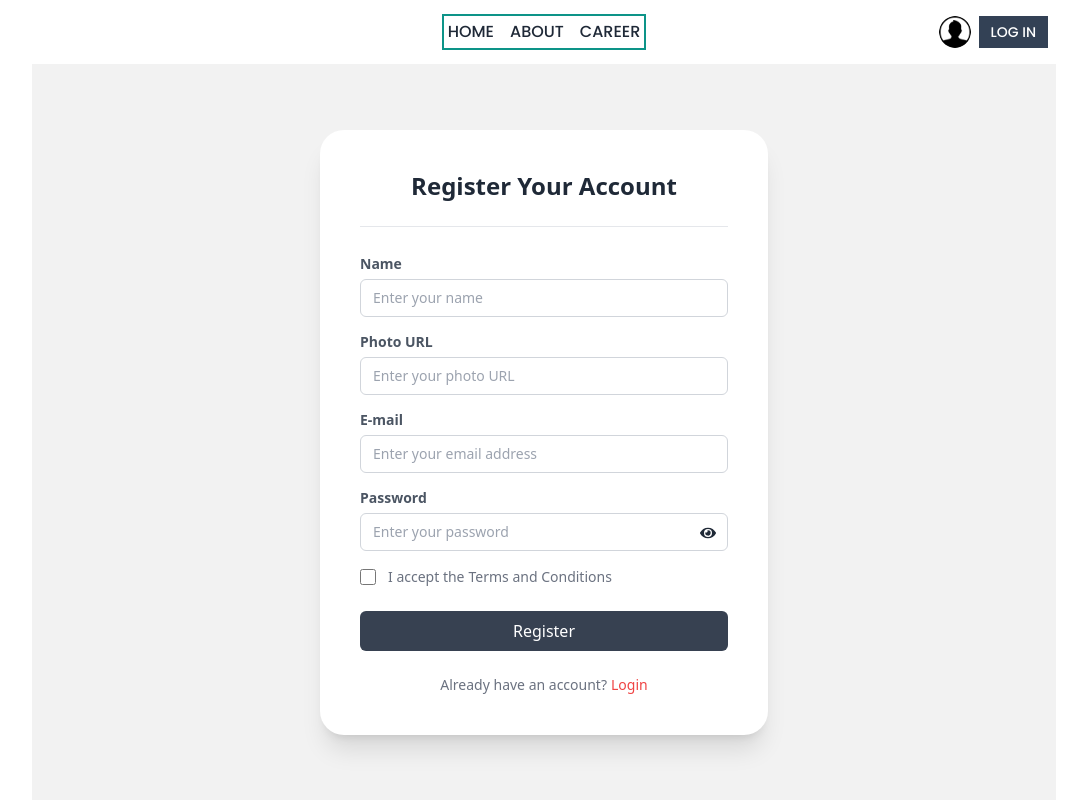
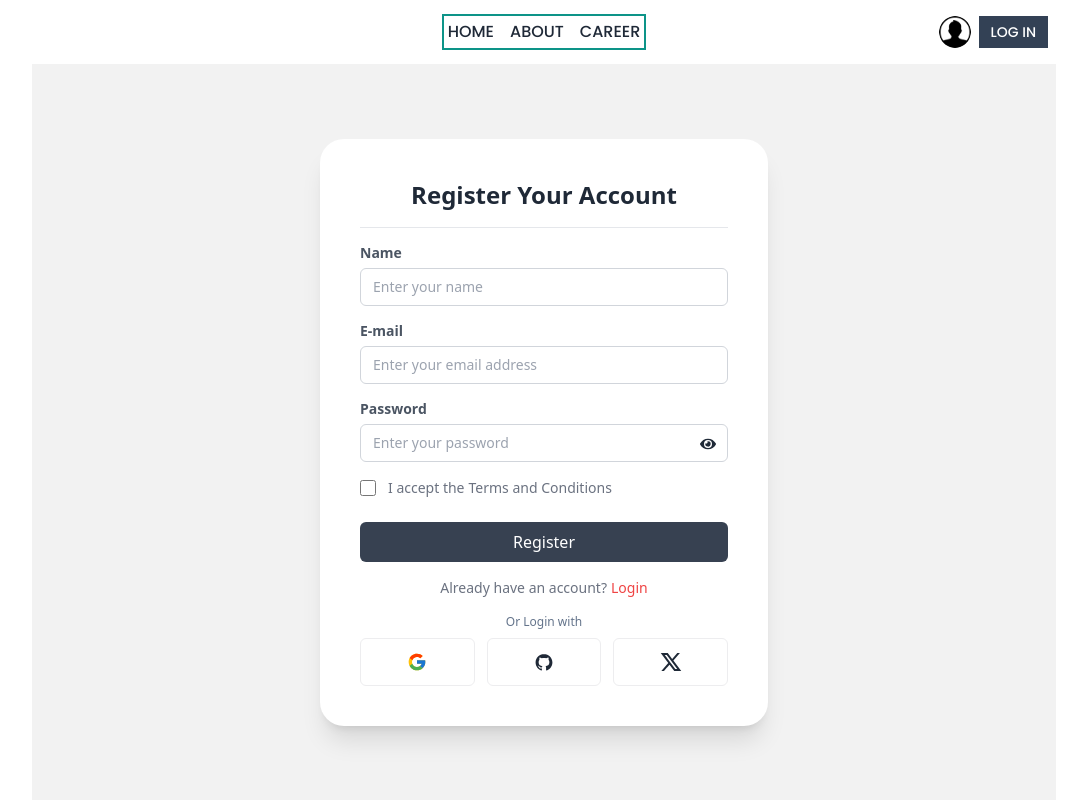
Before and after one commit to NaimulHasanEmon/The-Dragon-News, a React (Vite) app: page /register in a window 1280 px wide. Shown: the whole page, without its empty margins (96-1183 px from the left). Built offline with nearby package versions, Linux system fonts and the light colour scheme; no server answers; a web font is replaced by a local one.

Commit message:
Login with otheres button updated

```diff
--- a/src/pages/Login/Login.jsx
+++ b/src/pages/Login/Login.jsx
@@ -3,6 +3,10 @@ import Navbar from "../Shared/Navbar/Navbar";
 import { FaEye, FaEyeSlash } from "react-icons/fa";
 import { useContext, useState } from "react";
 import { AuthContext } from "../../providers/AuthProvider";
+import { FcGoogle } from "react-icons/fc";
+// import { DiApple } from "react-icons/di";
+import { DiGithubBadge } from "react-icons/di";
+import { RiTwitterXLine } from "react-icons/ri";
 
 const Login = () => {
   const [showPass, setShowPass] = useState(false);
@@ -97,6 +101,34 @@ const Login = () => {
               </Link>
             </p>
           </div>
+
+          {/* Other Login Options */}
+          <div>
+            <p className="flex justify-center text-xs text-slate-500 mt-5">Or Login with</p>
+            <div>
+            <div class='flex gap-3'>
+                {/* Login with google */}
+                <button className='mt-2 w-full h-12 rounded-md flex justify-center items-center font-medium gap-2 border border-[#ededef] bg-white cursor-pointer transition duration-200 ease-in-out hover:border-[#2d79f3]'>
+                  <FcGoogle className='text-xl' />
+                </button>
+
+                {/* Login with Apple */}
+                {/* <button className='btn-google'>
+                            <DiApple className="text-2xl" />
+                          </button> */}
+
+                {/* Login with Github */}
+                <button className='mt-2 w-full h-12 rounded-md flex justify-center items-center font-medium gap-2 border border-[#ededef] bg-white cursor-pointer transition duration-200 ease-in-out hover:border-[#2d79f3]'>
+                  <DiGithubBadge className='text-2xl' />
+                </button>
+
+                {/* Login with X or Twitter */}
+                <button className='mt-2 w-full h-12 rounded-md flex justify-center items-center font-medium gap-2 border border-[#ededef] bg-white cursor-pointer transition duration-200 ease-in-out hover:border-[#2d79f3]'>
+                  <RiTwitterXLine className='text-2xl' />
+                </button>
+              </div>
+            </div>
+          </div>
         </div>
       </div>
     </div>
--- a/src/pages/Register/Register.jsx
+++ b/src/pages/Register/Register.jsx
@@ -3,6 +3,10 @@ import Navbar from "../Shared/Navbar/Navbar";
 import { FaEye, FaEyeSlash } from "react-icons/fa";
 import { useContext, useState } from "react";
 import { AuthContext } from "../../providers/AuthProvider";
+import { FcGoogle } from "react-icons/fc";
+// import { DiApple } from "react-icons/di";
+import { DiGithubBadge } from "react-icons/di";
+import { RiTwitterXLine } from "react-icons/ri";
 
 const Register = () => {
   const [showPass, setShowPass] = useState(false);
@@ -20,7 +24,7 @@ const Register = () => {
     createUser(email, password)
       .then((result) => {
         console.log(result.user);
-        navigate(location?.state ? location.state : '/');
+        navigate(location?.state ? location.state : "/");
         // form.reset()
       })
       .catch((error) => {
@@ -33,11 +37,15 @@ const Register = () => {
       <Navbar></Navbar>
       <div className='flex flex-col justify-center items-center h-screen'>
         <div className='max-w-md mx-auto w-full bg-white shadow-xl rounded-3xl sm:p-10 p-6'>
-          <div className='text-center mb-6'>
+          <div className='text-center mb-4'>
             <p className='text-2xl font-semibold'>Register Your Account</p>
           </div>
-          <hr className='mb-6' />
+          <hr className='mb-3' />
+
+          {/* Form */}
           <form onSubmit={handleRegister}>
+
+            {/* Name */}
             <div>
               <label
                 className='text-sm font-semibold text-gray-600'
@@ -53,7 +61,7 @@ const Register = () => {
                 placeholder='Enter your name'
               />
             </div>
-            <div className='mt-3'>
+            {/* <div className='mt-3'>
               <label
                 className='text-sm font-semibold text-gray-600'
                 htmlFor='url'
@@ -67,7 +75,9 @@ const Register = () => {
                 required
                 placeholder='Enter your photo URL'
               />
-            </div>
+            </div> */}
+
+            {/* Email */}
             <div className='mt-3'>
               <label
                 className=' text-sm font-semibold text-gray-600 mt-4'
@@ -83,6 +93,8 @@ const Register = () => {
                 placeholder='Enter your email address'
               />
             </div>
+
+            {/* Password */}
             <div className='mt-3'>
               <label
                 className=' text-sm font-semibold text-gray-600 mt-4'
@@ -106,6 +118,8 @@ const Register = () => {
                 </span>
               </div>
             </div>
+
+            {/* Terms and Conditions */}
             <div className='flex items-start mt-4'>
               <div className='flex items-center h-5'>
                 <input
@@ -127,6 +141,8 @@ const Register = () => {
                 </label>
               </div>
             </div>
+
+            {/* Register button */}
             <div className='mt-6'>
               <button
                 className='w-full py-2 px-4 bg-gray-700 text-white rounded-md hover:bg-gray-600'
@@ -136,7 +152,9 @@ const Register = () => {
               </button>
             </div>
           </form>
-          <div className='flex items-center justify-center mt-6'>
+
+          {/* Already have an account */}
+          <div className='flex items-center justify-center mt-4'>
             <p className='text-sm text-gray-500'>
               Already have an account?
               <Link
@@ -147,6 +165,36 @@ const Register = () => {
               </Link>
             </p>
           </div>
+
+          {/* Other Register Options */}
+          <div>
+            <p className='flex justify-center text-xs text-slate-500 mt-4'>
+              Or Login with
+            </p>
+            <div>
+              <div class='flex gap-3'>
+                {/* Login with google */}
+                <button className='mt-2 w-full h-12 rounded-md flex justify-center items-center font-medium gap-2 border border-[#ededef] bg-white cursor-pointer transition duration-200 ease-in-out hover:border-[#2d79f3]'>
+                  <FcGoogle className='text-xl' />
+                </button>
+
+                {/* Login with Apple */}
+                {/* <button className='btn-google'>
+                            <DiApple className="text-2xl" />
+                          </button> */}
+
+                {/* Login with Github */}
+                <button className='mt-2 w-full h-12 rounded-md flex justify-center items-center font-medium gap-2 border border-[#ededef] bg-white cursor-pointer transition duration-200 ease-in-out hover:border-[#2d79f3]'>
+                  <DiGithubBadge className='text-2xl' />
+                </button>
+
+                {/* Login with X or Twitter */}
+                <button className='mt-2 w-full h-12 rounded-md flex justify-center items-center font-medium gap-2 border border-[#ededef] bg-white cursor-pointer transition duration-200 ease-in-out hover:border-[#2d79f3]'>
+                  <RiTwitterXLine className='text-2xl' />
+                </button>
+              </div>
+            </div>
+          </div>
         </div>
       </div>
     </div>
```
